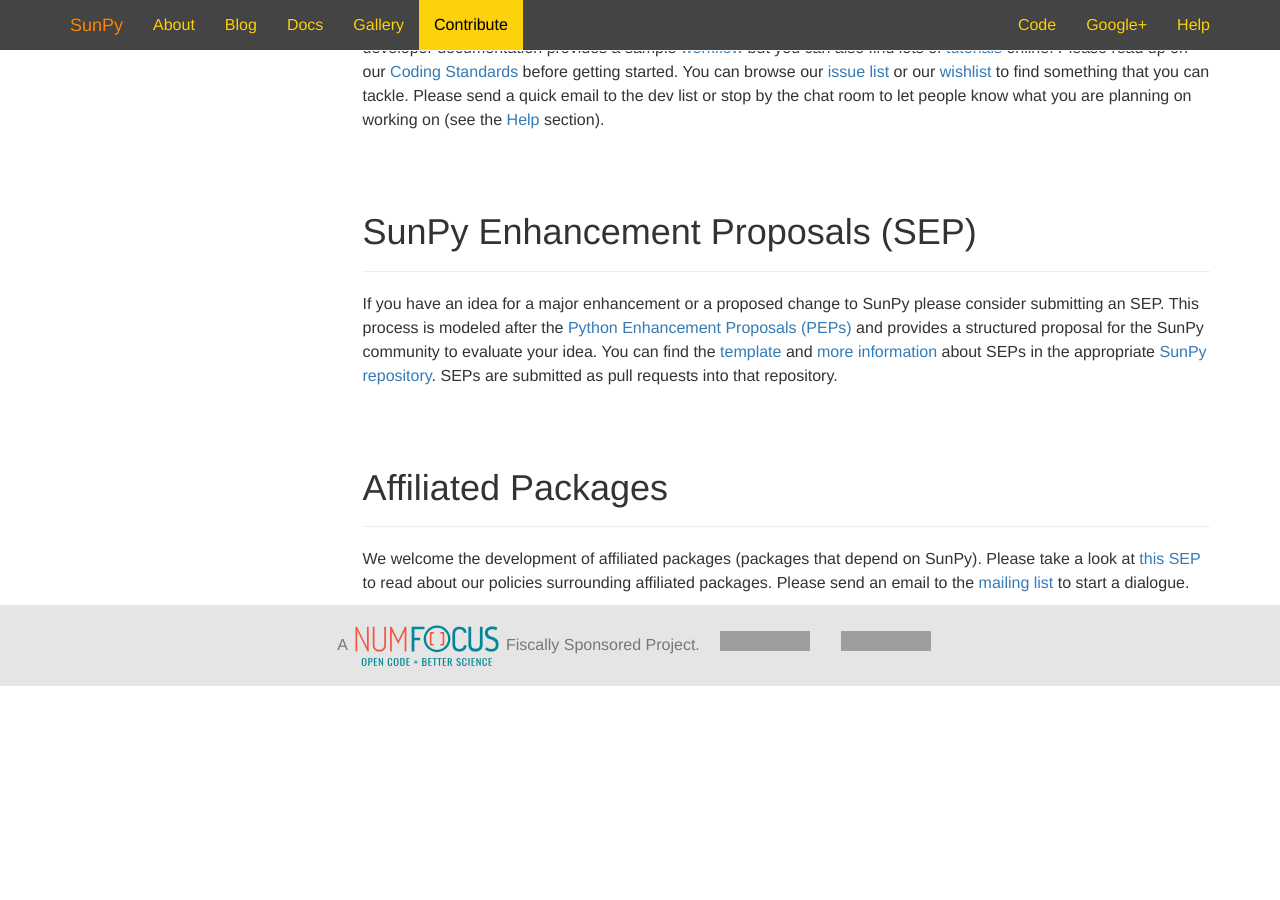
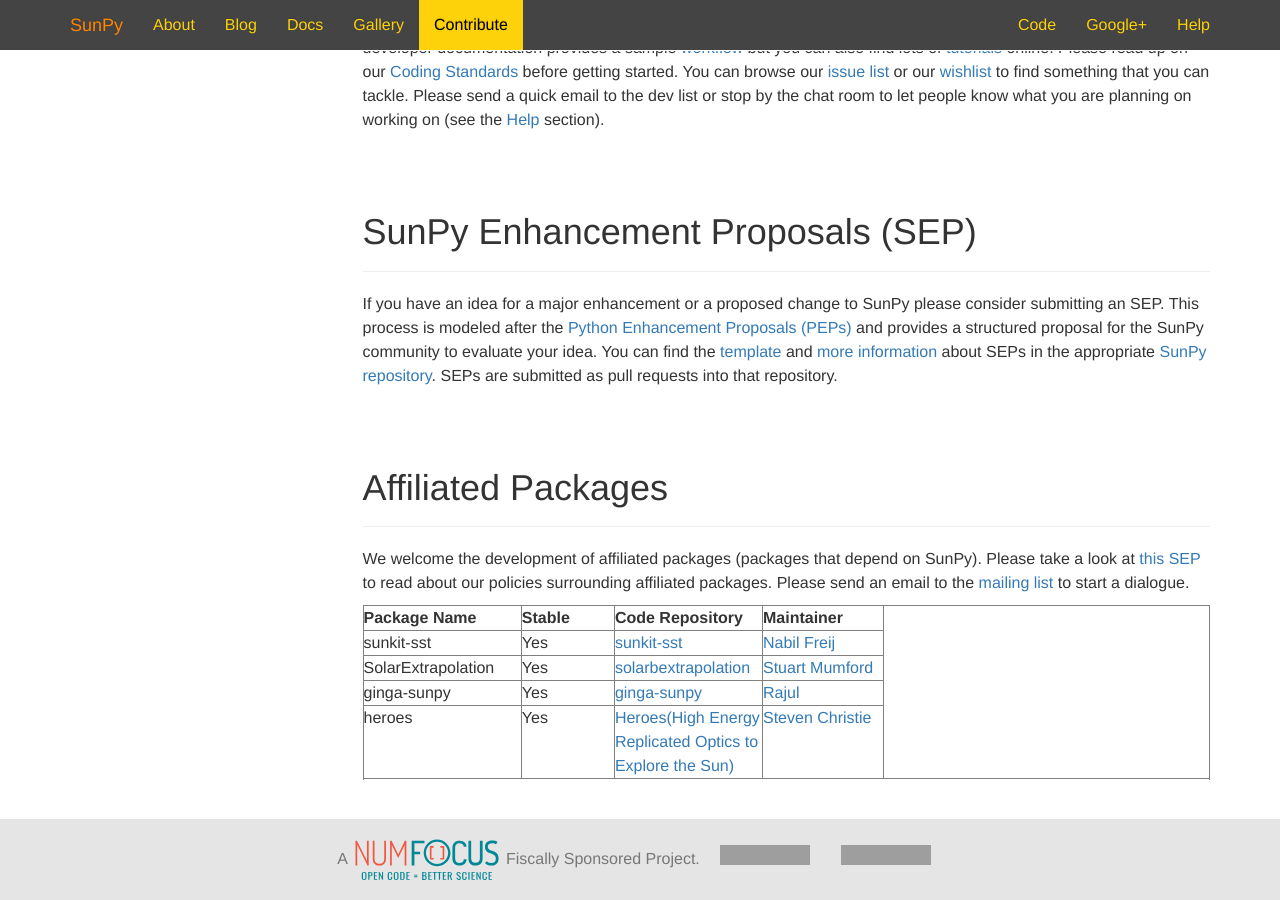
Before and after one commit to sunpy/sunpy.org, a Jekyll site: the page built from contribute.html, in a window 1280 px wide and 900 px high, scrolled down 921 px. Built offline with Jekyll 4.4.1, drawn with Linux system fonts in a browser that asks for light colours; comment, search, counter and statistics services are not loaded; before the commit the page ends 1607 px from its top, so only the background shows below that; grey boxes are pictures that could not be loaded.

Commit message:
Added some affiliated package names

```diff
--- a/contribute.html
+++ b/contribute.html
@@ -71,7 +71,11 @@
   </p>
 </div>
 
-<div class="bs-docs-section">
+
+
+<div class="bs-docs-section" style="
+    padding-bottom: 40px;
+">
   <div class="page-header">
     <h1 id="packages">Affiliated Packages</h1>
   </div>
@@ -80,5 +84,28 @@
       affiliated packages. Please send
   an email to the <a href="https://groups.google.com/forum/#!forum/sunpy">mailing list</a>
   to start a dialogue.
-  </p>
+  </p><table border="1" width="100%" id="sunpy-affiliated-packages">
+	<colgroup>
+	<col width="17%">
+	<col width="10%">
+	<col width="14%">
+	<col width="13%">
+	<col width="21%">
+	<col width="14%">
+	</colgroup>
+	<thead valign="bottom">
+	<tr class="row-odd"><th class="head">Package Name</th>
+	<th class="head">Stable</th>
+
+
+
+	<th class="head">Code Repository</th>
+	<th class="head">Maintainer</th>
+	</tr>
+	</thead>
+	<tbody valign="top">
+
+	<tr></tr><tr><td>sunkit-sst</td><td>Yes</td><td><a href="https://github.com/sunpy/sunkit-sst">sunkit-sst</a></td><td><a href="https://github.com/nabobalis">Nabil Freij</a></td></tr><tr></tr><tr><td>SolarExtrapolation</td><td>Yes</td><td><a href="https://github.com/sunpy/solarbextrapolation">solarbextrapolation</a></td><td><a href="https://github.com/Cadair">Stuart Mumford</a></td></tr><tr><td>ginga-sunpy</td><td>Yes</td><td><a href="https://github.com/sunpy/ginga-sunpy">ginga-sunpy</a></td><td><a href="https://github.com/rajul">Rajul</a></td></tr><tr><td>heroes</td><td>Yes</td><td><a href="https://github.com/sunpy/heroes">Heroes(High Energy Replicated Optics to Explore the Sun)</a></td><td><a href="https://github.com/ehsteve"> Steven Christie</a></td></tr><tr></tr><tr></tr><tr></tr>
+</tbody>
+</table>
 </div>
```
